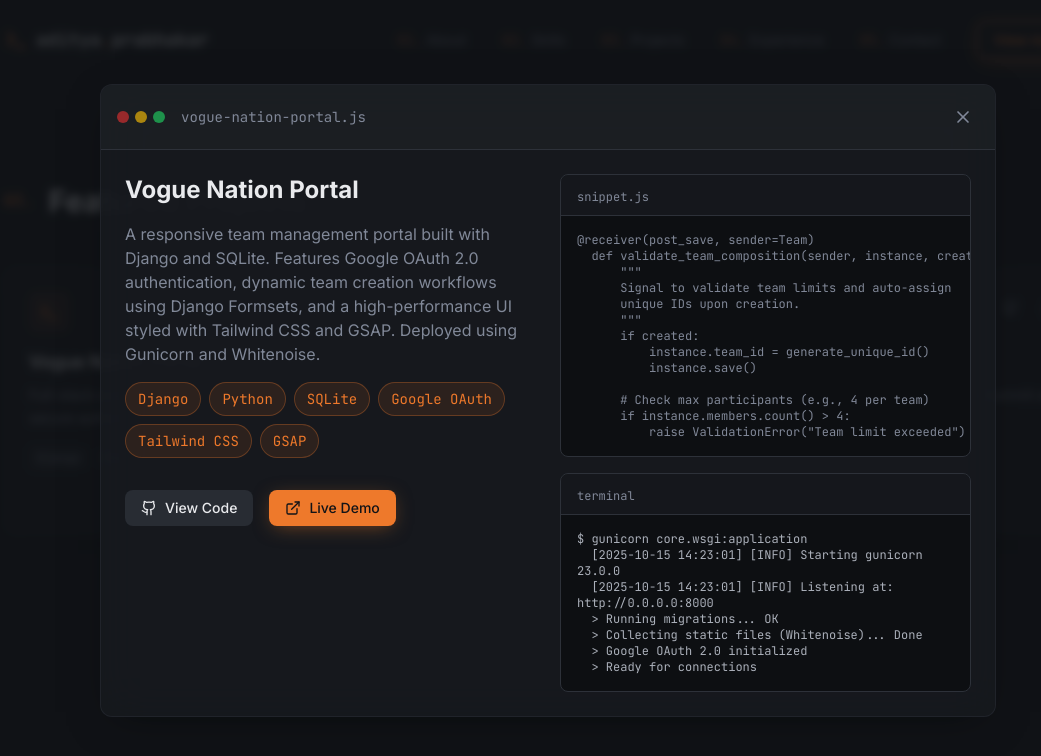
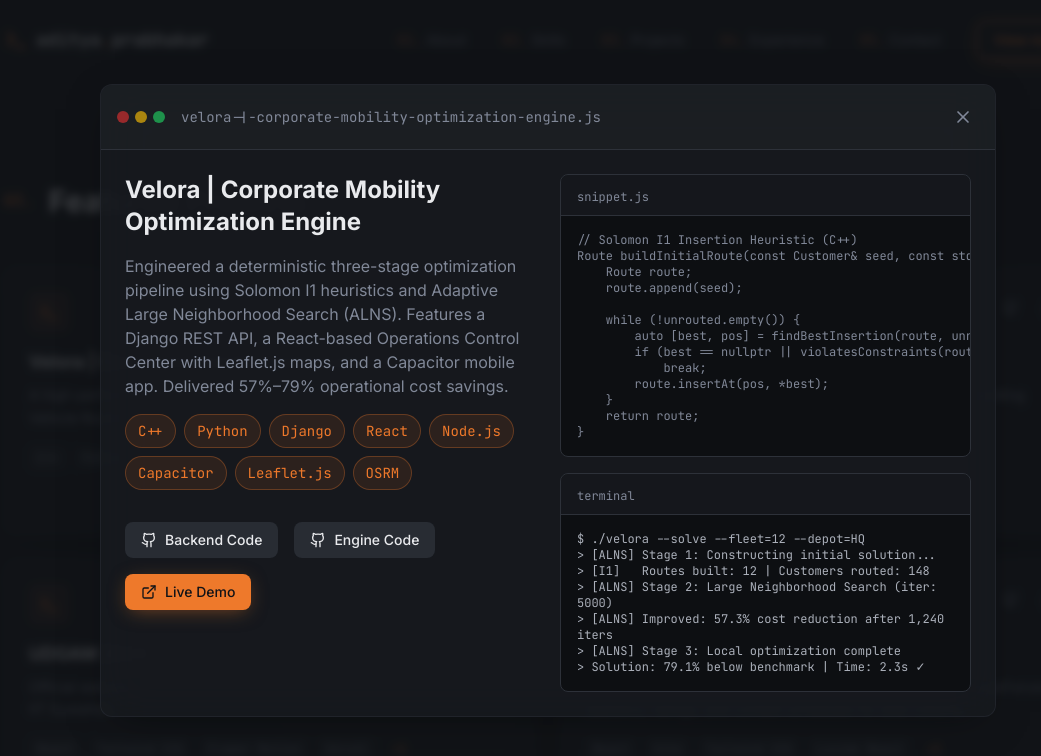
Before and after one commit to aditya-prabhakar-13/adityaprabhakar, a React (Vite) app: page / in a window 1280 px wide. Both pictures are taken after a click on the element 362 px from the left and 3081 px from the top of the page. Shown: the part 2681-3437 px from the top of the page, without its empty margins (92-1133 px from the left). Built offline with nearby package versions, Linux system fonts and the light colour scheme; the HTML template or start-up script is replaced by a standard one.

Commit message:
Velora Project Added

```diff
--- a/src/components/Footer.tsx
+++ b/src/components/Footer.tsx
@@ -24,7 +24,7 @@
               <span className="text-primary">{"<"}</span>
               Built with
               <Heart className="inline w-4 h-4 mx-1 text-primary" />
-              and lots of coffee
+              , passion and lots of coffee
               <span className="text-primary">{" />"}</span>
             </p>
           </div>
--- a/src/components/Navbar.tsx
+++ b/src/components/Navbar.tsx
@@ -112,14 +112,15 @@
                 </motion.a>
               ))}
               <motion.a
-                href="#contact"
+                href="/Resume.pdf"
+                target="_blank"
                 initial={{ opacity: 0 }}
                 animate={{ opacity: 1 }}
                 transition={{ delay: 0.5 }}
                 onClick={() => setIsOpen(false)}
                 className="block mt-4 py-3 text-center text-sm font-medium border border-primary text-primary rounded-md hover:bg-primary/10 transition-all"
               >
-                Let's Talk
+                View my CV
               </motion.a>
             </div>
           </motion.div>
--- a/src/components/Projects.tsx
+++ b/src/components/Projects.tsx
@@ -154,7 +154,21 @@
               </div>
 
               {/* Links */}
-              <div className="flex gap-4 pt-4">
+              <div className="flex flex-wrap gap-4 pt-4">
+                {project.githubLinks ? (
+                  project.githubLinks.map((link, idx) => (
+                    <a
+                      key={idx}
+                      href={link.url}
+                      target="_blank"
+                      rel="noopener noreferrer"
+                      className="flex items-center gap-2 px-4 py-2 text-sm font-medium bg-muted hover:bg-muted/80 rounded-lg transition-colors"
+                    >
+                      <Github className="w-4 h-4" />
+                      {link.label}
+                    </a>
+                  ))
+                ) : (
                   <a
                     href={project.githubUrl}
                     target="_blank"
@@ -164,6 +178,7 @@
                     <Github className="w-4 h-4" />
                     View Code
                   </a>
+                )}
                 <a
                   href={project.liveUrl}
                   target="_blank"
--- a/src/components/TechStack.tsx
+++ b/src/components/TechStack.tsx
@@ -104,7 +104,7 @@
             {"// Also experienced with"}
           </p>
           <div className="flex flex-wrap justify-center gap-3">
-            {[ "VS Code", "Figma", "Notion", "Vercel", "Github Pages"].map((tool, index) => (
+            {[ "VS Code", "Figma", "Notion", "Vercel", "Github Pages", "Android Studio (Capacitor)"].map((tool, index) => (
               <motion.span
                 key={tool}
                 initial={{ opacity: 0, scale: 0.8 }}
--- a/src/data/projects.ts
+++ b/src/data/projects.ts
@@ -5,6 +5,7 @@
   longDescription: string;
   techStack: string[];
   githubUrl: string;
+  githubLinks?: { label: string; url: string }[];
   liveUrl: string;
   codeSnippet: string;
   terminalOutput: string;
@@ -13,6 +14,39 @@
 export const projects: Project[] = [
   {
     id: 1,
+    title: "Velora | Corporate Mobility Optimization Engine",
+    description: "A high-performance C++ optimization engine solving the Capacitated Vehicle Routing Problem with Time Windows (CVRPTW).",
+    longDescription: "Engineered a deterministic three-stage optimization pipeline using Solomon I1 heuristics and Adaptive Large Neighborhood Search (ALNS). Features a Django REST API, a React-based Operations Control Center with Leaflet.js maps, and a Capacitor mobile app. Delivered 57%–79% operational cost savings.",
+    techStack: ["C++", "Python", "Django", "React", "Node.js", "Capacitor", "Leaflet.js", "OSRM"],
+    githubUrl: "https://github.com/adumpster/Vehicle_router",
+    githubLinks: [
+      { label: "Backend Code", url: "https://github.com/aditya-prabhakar-13/Opti26_Backend" },
+      { label: "Engine Code", url: "https://github.com/adumpster/Vehicle_router" }
+    ],
+    liveUrl: "https://opti26-velora.vercel.app/",
+    codeSnippet: `// Solomon I1 Insertion Heuristic (C++)
+Route buildInitialRoute(const Customer& seed, const std::vector<Customer>& unrouted) {
+    Route route;
+    route.append(seed);
+
+    while (!unrouted.empty()) {
+        auto [best, pos] = findBestInsertion(route, unrouted);
+        if (best == nullptr || violatesConstraints(route, best, pos))
+            break;
+        route.insertAt(pos, *best);
+    }
+    return route;
+}`,
+    terminalOutput: `$ ./velora --solve --fleet=12 --depot=HQ
+> [ALNS] Stage 1: Constructing initial solution...
+> [I1]   Routes built: 12 | Customers routed: 148
+> [ALNS] Stage 2: Large Neighborhood Search (iter: 5000)
+> [ALNS] Improved: 57.3% cost reduction after 1,240 iters
+> [ALNS] Stage 3: Local optimization complete
+> Solution: 79.1% below benchmark | Time: 2.3s ✓`
+  },
+  {
+    id: 2,
     title: "Vogue Nation Portal",
     description: "Full-stack event registration platform for Alcheringa 2026 handling secure authentication for 35+ teams.",
     longDescription: "A responsive team management portal built with Django and SQLite. Features Google OAuth 2.0 authentication, dynamic team creation workflows using Django Formsets, and a high-performance UI styled with Tailwind CSS and GSAP. Deployed using Gunicorn and Whitenoise.",
@@ -41,7 +75,7 @@
   > Ready for connections`
   },
   {
-    id: 2, // You can change this ID to place it where you want in the list
+    id: 3, // You can change this ID to place it where you want in the list
     title: "UDGAM 2026",
     description: "Official website for Northeast India's largest Entrepreneurial Summit at IIT Guwahati.",
     longDescription: "Built and deployed the official platform for Udgam 2026. Features a high-performance responsive design, immersive animations, and optimized asset delivery. Hosted on Vercel with custom domain management via GoDaddy.",
@@ -78,8 +112,37 @@
 > Deploying to https://www.udgamiitg.com
 > Deployment complete! [1.2s]`
   },
+  {
+    id: 4,
+    title: "YoManas CF Tracker",
+    description: "A real-time competitive programming dashboard tracking CodeForces statistics, ratings, and contest schedules for elite cohorts.",
+    longDescription: "Developed a robust tracking system that fetches and merges data from multiple CodeForces API endpoints. Features include automated leaderboard generation (recent vs. all-time solves), upcoming contest countdowns, and specialized user profiling with dynamic rating-based styling. Implemented a sophisticated multi-strategy proxy system (Vercel Proxy, CorsProxy, and CodeTabs) to bypass CORS limitations and ensure 99.9% uptime for data fetching.",
+    techStack: ["React", "Vite", "Tailwind CSS", "Lucide React", "CodeForces API", "Vercel"],
+    githubUrl: "https://github.com/aditya-prabhakar-13/YoManasCFTracker",
+    liveUrl: "https://yo-manas-cf-tracker.vercel.app/",
+    codeSnippet: `const fetchCF = async (endpoint, params = {}, retries = 3) => {
+  const strategies = [
+    { name: 'Vercel Proxy', url: () => \`/api/cf/\${endpoint}?\${queryString}\` },
+    { name: 'CorsProxy', url: () => \`https://corsproxy.io/?\${encodeURIComponent(target)}\` }
+  ];
+  // Robust failover logic to ensure data availability
+  for (const strategy of strategies) {
+    try {
+      const response = await fetch(strategy.url());
+      if (response.ok) return (await response.json()).result;
+    } catch (err) { continue; }
+  }
+};`,
+    terminalOutput: `$ npm run dev
+> codeforces-dashboard@0.0.0 dev
+> vite
+  VITE v7.2.4  ready in 124 ms
+  ➜  Local:   http://localhost:5173/
+  > Syncing Leaderboard... OK
+  > CodeForces API Connection: STABLE`
+  },
 //   {
-//     id: 3,
+//     id: 4,
 //     title: "SecureVault",
 //     description: "End-to-end encrypted password manager with zero-knowledge architecture.",
 //     longDescription: "Security-first password manager using AES-256 encryption with client-side key derivation.",
```
Lines whose indentation alone changed are shown as unchanged.
